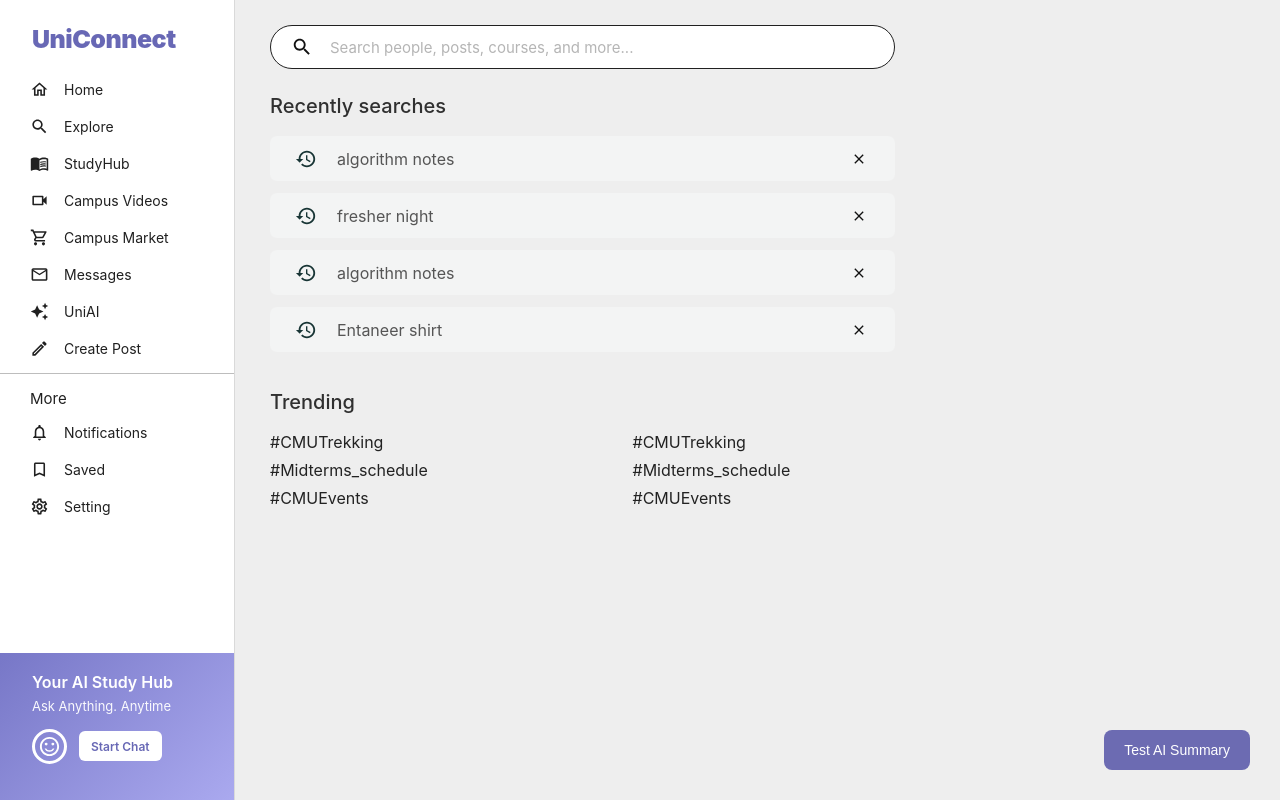
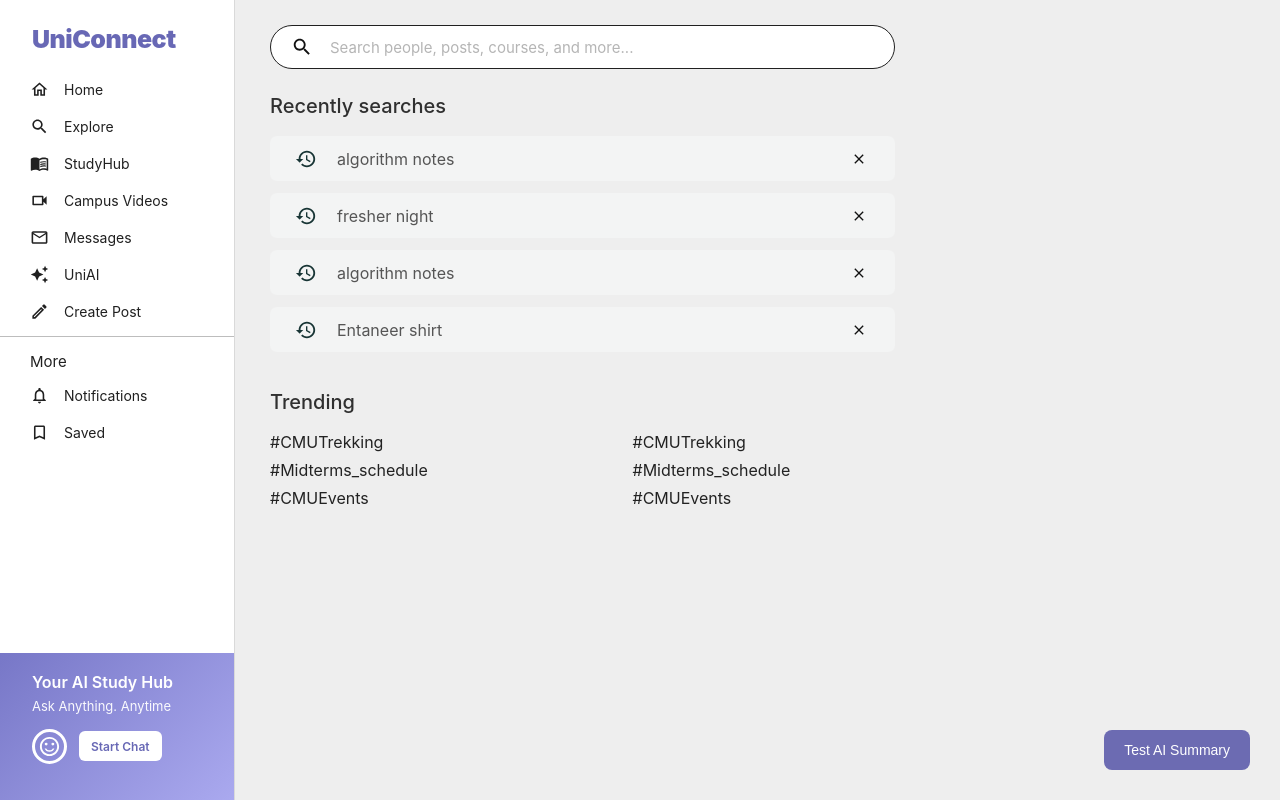
Before and after one commit to kirinojuju/social-network, a React (Vite) app in the folder frontend/: page / in a window 1280 px wide. Built offline with nearby package versions, Linux system fonts and the light colour scheme.

Commit message:
Delete Setting and Campus Market features

```diff
--- a/frontend/src/component/LeftSideBar.jsx
+++ b/frontend/src/component/LeftSideBar.jsx
@@ -2,7 +2,6 @@ import HomeOutlinedIcon from "@mui/icons-material/HomeOutlined";
 import SearchOutlinedIcon from "@mui/icons-material/SearchOutlined";
 import MenuBookOutlinedIcon from "@mui/icons-material/MenuBookOutlined";
 import VideocamOutlinedIcon from "@mui/icons-material/VideocamOutlined";
-import ShoppingCartOutlinedIcon from "@mui/icons-material/ShoppingCartOutlined";
 import MailOutlinedIcon from "@mui/icons-material/MailOutlined";
 import AutoAwesomeIcon from "@mui/icons-material/AutoAwesome";
 import EditOutlinedIcon from "@mui/icons-material/EditOutlined";
@@ -10,7 +9,6 @@ import SentimentSatisfiedOutlinedIcon from "@mui/icons-material/SentimentSatisfi
 
 import NotificationsNoneOutlinedIcon from "@mui/icons-material/NotificationsNoneOutlined";
 import BookmarkBorderOutlinedIcon from "@mui/icons-material/BookmarkBorderOutlined";
-import SettingsOutlinedIcon from "@mui/icons-material/SettingsOutlined";
 
 import "./LeftSideBar.css";
 
@@ -30,10 +28,6 @@ const mainMenu = [
   {
     name: "Campus Videos",
     icon: VideocamOutlinedIcon,
-  },
-  {
-    name: "Campus Market",
-    icon: ShoppingCartOutlinedIcon,
   },
   {
     name: "Messages",
@@ -57,10 +51,6 @@ const moreMenu = [
   {
     name: "Saved",
     icon: BookmarkBorderOutlinedIcon,
-  },
-  {
-    name: "Setting",
-    icon: SettingsOutlinedIcon,
   },
 ];
 
```
Lines whose indentation alone changed are shown as unchanged.
